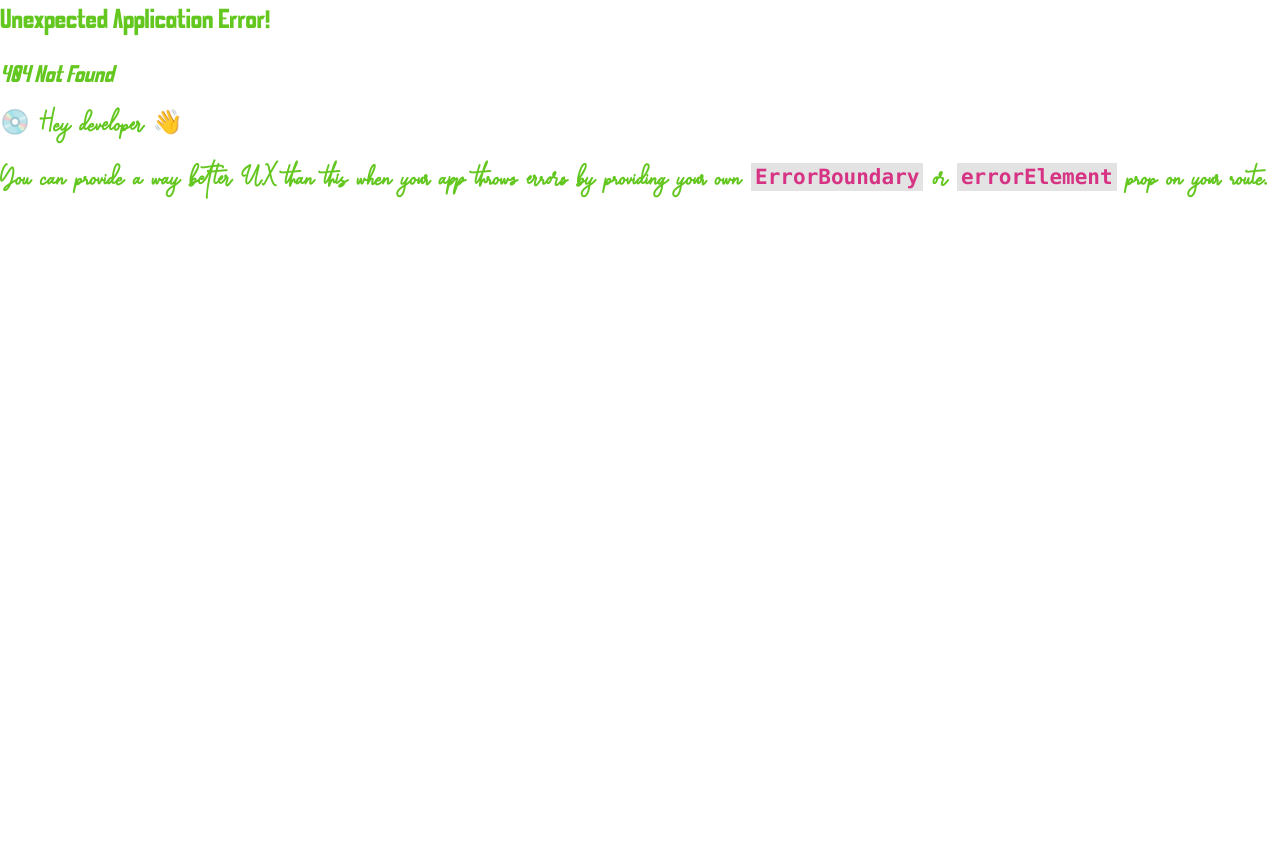
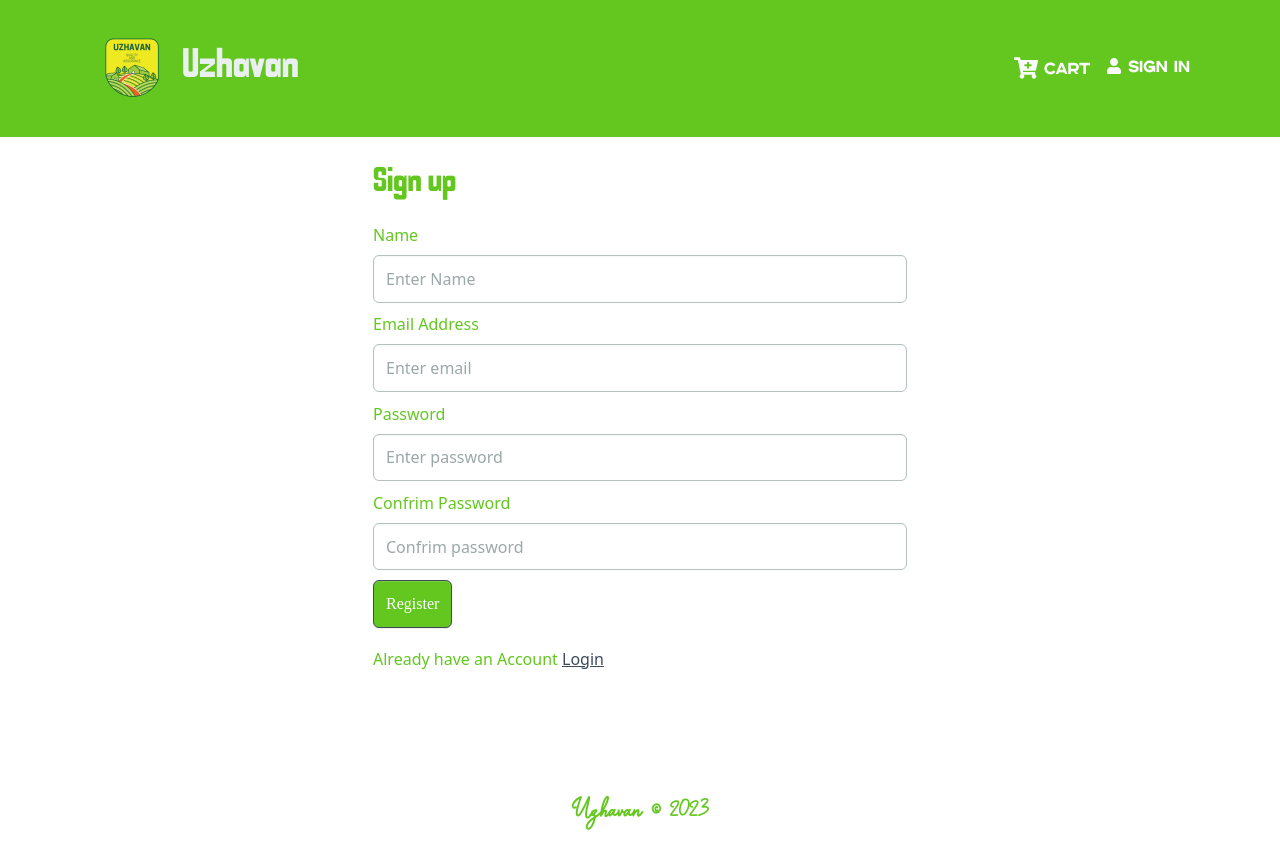
Before and after one commit to DineshG-AIDS/Uzhavan-test, a React (Create React App) app in the folder frontend/: page /register in a window 1280 px wide. Before the commit this address had no page. Before the commit the page ends 800 px from the top, so only its background shows below. Built offline with nearby package versions, Linux system fonts and the light colour scheme; a web font is replaced by a local one.

Commit message:
-Commits till Login Function 🎉

```diff
--- a/frontend/package.json
+++ b/frontend/package.json
@@ -18,6 +18,7 @@
     "react-router-bootstrap": "^0.26.2",
     "react-router-dom": "^6.14.2",
     "react-scripts": "5.0.1",
+    "react-toastify": "^9.1.3",
     "web-vitals": "^2.1.4"
   },
   "scripts": {
--- a/frontend/src/App.js
+++ b/frontend/src/App.js
@@ -2,6 +2,8 @@
 import Header from "./components/Header.jsx";
 import { Container } from "react-bootstrap";
 import Footer from "./components/footer.jsx";
+import { ToastContainer } from "react-toastify";
+import "react-toastify/dist/ReactToastify.css";
 
 const App = () => {
   return (
@@ -13,6 +15,7 @@
         </Container>
       </main>
       <Footer />
+      <ToastContainer />
     </>
   );
 };
--- /dev/null
+++ b/frontend/src/components/FormContainer.jsx
@@ -0,0 +1,15 @@
+import { Container, Row, Col } from "react-bootstrap";
+
+const FormContainer = ({ children }) => {
+  return (
+    <Container>
+      <Row className="justify-content-md-center">
+        <Col xs={12} md={6}>
+          {children}
+        </Col>
+      </Row>
+    </Container>
+  );
+};
+
+export default FormContainer;
--- a/frontend/src/components/Header.jsx
+++ b/frontend/src/components/Header.jsx
@@ -1,13 +1,31 @@
 import React from "react";
-import { Badge, Navbar, Nav, Container } from "react-bootstrap";
-import { FaCartPlus, FaUserShield } from "react-icons/fa";
+import { useNavigate } from "react-router-dom";
+import { Badge, Navbar, Nav, Container, NavDropdown } from "react-bootstrap";
+import { FaCartPlus, FaUser } from "react-icons/fa";
 import { LinkContainer } from "react-router-bootstrap";
-import { useSelector } from "react-redux";
+import { useSelector, useDispatch } from "react-redux";
+import { logout } from "../slices/authSlice";
+import { useLogoutMutation } from "../slices/usersApiSlice";
 
 import logo from "../assets/logo1.png";
 
 const Header = () => {
   const { cartItems } = useSelector((state) => state.cart);
+  // const use= useSelector((state) => state.auth);
+  const { userInfo } = useSelector((state) => state.user);
+  const dispatch = useDispatch();
+  const navigate = useNavigate();
+  const [logoutApiCall] = useLogoutMutation();
+
+  const logOutHandle = async () => {
+    try {
+      await logoutApiCall().unwrap();
+      dispatch(logout());
+      navigate("/login");
+    } catch (error) {
+      console.log(error);
+    }
+  };
 
   return (
     <header>
@@ -38,11 +56,24 @@
                   )}
                 </Nav.Link>
               </LinkContainer>
-              <LinkContainer to="/login">
-                <Nav.Link>
-                  <FaUserShield className="medi" /> Sign In
-                </Nav.Link>
-              </LinkContainer>
+              {userInfo ? (
+                <>
+                  <NavDropdown title={userInfo.name} id="username">
+                    <LinkContainer to="/profile">
+                      <NavDropdown.Item>Profile</NavDropdown.Item>
+                    </LinkContainer>
+                    <NavDropdown.Item onClick={logOutHandle}>
+                      Logout
+                    </NavDropdown.Item>
+                  </NavDropdown>
+                </>
+              ) : (
+                <LinkContainer to="/login">
+                  <Nav.Link>
+                    <FaUser /> Sign In
+                  </Nav.Link>
+                </LinkContainer>
+              )}
             </Nav>
           </Navbar.Collapse>
         </Container>
--- a/frontend/src/index.js
+++ b/frontend/src/index.js
@@ -8,7 +8,7 @@
 } from "react-router-dom";
 import { Provider } from "react-redux";
 import store from "./store.js";
-// import "bootstrap/dist/css/bootstrap.min.css";
+
 import "./assets/styles/bootstrap.custom.css";
 import "./assets/styles/index.css";
 import App from "./App";
@@ -16,12 +16,16 @@
 import HomeScreen from "./screens/HomeScreen";
 import ProductScreen from "./screens/ProductScreen";
 import CartScreen from "./screens/cartScreen.jsx";
+import LoginScreen from "./screens/LoginScreen.jsx";
+import RegisterScreen from "./screens/RegisterScreen.jsx";
 const router = createBrowserRouter(
   createRoutesFromElements(
     <Route path="/" element={<App />}>
       <Route index={true} path="/" element={<HomeScreen />} />
       <Route path="/product/:id" element={<ProductScreen />} />
       <Route path="/cart" element={<CartScreen />} />
+      <Route path="/login" element={<LoginScreen />} />
+      <Route path="/register" element={<RegisterScreen />} />
     </Route>
   )
 );
--- /dev/null
+++ b/frontend/src/screens/LoginScreen.jsx
@@ -0,0 +1,88 @@
+import { useState, useEffect } from "react";
+import { Link, useLocation, useNavigate } from "react-router-dom";
+import { Form, Button, Row, Col } from "react-bootstrap";
+import { useDispatch, useSelector } from "react-redux";
+import Loader from "../components/Loader";
+import FormContainer from "../components/FormContainer";
+
+import { useLoginMutation } from "../slices/usersApiSlice";
+import { setCredentials } from "../slices/authSlice";
+import { toast } from "react-toastify";
+
+const LoginScreen = () => {
+  const [email, setEmail] = useState("");
+  const [password, setPassword] = useState("");
+
+  const dispatch = useDispatch();
+  const navigate = useNavigate();
+  const { userInfo } = useSelector((state) => state.user);
+  // console.log(userInfo);
+
+  const [login, { isLoading }] = useLoginMutation();
+
+  const { search } = useLocation();
+  const sp = new URLSearchParams(search);
+  const redirect = sp.get("redirect") || "/";
+
+  useEffect(() => {
+    if (userInfo) {
+      navigate(redirect);
+    }
+  }, [navigate, redirect, userInfo]);
+
+  const submitHandler = async (e) => {
+    e.preventDefault();
+    try {
+      const res = await login({ email, password }).unwrap();
+      dispatch(setCredentials({ ...res }));
+      navigate(redirect);
+    } catch (err) {
+      toast.error(err?.data?.message || err.error);
+    }
+  };
+
+  return (
+    <FormContainer>
+      <h1>Sign In</h1>
+
+      <Form onSubmit={submitHandler}>
+        <Form.Group className="my-2" controlId="email">
+          <Form.Label>Email Address</Form.Label>
+          <Form.Control
+            type="email"
+            placeholder="Enter email"
+            value={email}
+            onChange={(e) => setEmail(e.target.value)}
+          ></Form.Control>
+        </Form.Group>
+
+        <Form.Group className="my-2" controlId="password">
+          <Form.Label>Password</Form.Label>
+          <Form.Control
+            type="password"
+            placeholder="Enter password"
+            value={password}
+            onChange={(e) => setPassword(e.target.value)}
+          ></Form.Control>
+        </Form.Group>
+
+        <Button disabled={isLoading} type="submit" variant="primary">
+          Sign In
+        </Button>
+
+        {isLoading && <Loader />}
+      </Form>
+
+      <Row className="py-3">
+        <Col>
+          New Customer?{" "}
+          <Link to={redirect ? `/register?redirect=${redirect}` : "/register"}>
+            Register
+          </Link>
+        </Col>
+      </Row>
+    </FormContainer>
+  );
+};
+
+export default LoginScreen;
--- /dev/null
+++ b/frontend/src/screens/RegisterScreen.jsx
@@ -0,0 +1,114 @@
+import { useState, useEffect } from "react";
+import { Link, useLocation, useNavigate } from "react-router-dom";
+import { Form, Button, Row, Col } from "react-bootstrap";
+import { useDispatch, useSelector } from "react-redux";
+import Loader from "../components/Loader";
+import FormContainer from "../components/FormContainer";
+
+import { useRegisterMutation } from "../slices/usersApiSlice";
+import { setCredentials } from "../slices/authSlice";
+import { toast } from "react-toastify";
+
+const RegisterScreen = () => {
+  const [email, setEmail] = useState("");
+  const [name, SetName] = useState("");
+  const [password, setPassword] = useState("");
+  const [Confrimpassword, setConfrimPassword] = useState("");
+
+  const dispatch = useDispatch();
+  const navigate = useNavigate();
+  const { userInfo } = useSelector((state) => state.user);
+  // console.log(userInfo);
+
+  const [register, { isLoading }] = useRegisterMutation();
+
+  const { search } = useLocation();
+  const sp = new URLSearchParams(search);
+  const redirect = sp.get("redirect") || "/";
+
+  useEffect(() => {
+    if (userInfo) {
+      navigate(redirect);
+    }
+  }, [navigate, redirect, userInfo]);
+
+  const submitHandler = async (e) => {
+    e.preventDefault();
+    if (password !== Confrimpassword) {
+      toast.error("password do not match");
+      return;
+    } else {
+      try {
+        const res = await register({ name, email, password }).unwrap();
+        dispatch(setCredentials({ ...res }));
+        navigate(redirect);
+      } catch (err) {
+        toast.error(err?.data?.message || err.error);
+      }
+    }
+  };
+
+  return (
+    <FormContainer>
+      <h1>Sign up</h1>
+
+      <Form onSubmit={submitHandler}>
+        <Form.Group className="my-2" controlId="name">
+          <Form.Label>Name</Form.Label>
+          <Form.Control
+            type="text"
+            placeholder="Enter Name"
+            value={name}
+            onChange={(e) => SetName(e.target.value)}
+          ></Form.Control>
+        </Form.Group>
+        <Form.Group className="my-2" controlId="email">
+          <Form.Label>Email Address</Form.Label>
+          <Form.Control
+            type="email"
+            placeholder="Enter email"
+            value={email}
+            onChange={(e) => setEmail(e.target.value)}
+          ></Form.Control>
+        </Form.Group>
+
+        <Form.Group className="my-2" controlId="password">
+          <Form.Label>Password</Form.Label>
+          <Form.Control
+            type="password"
+            placeholder="Enter password"
+            value={password}
+            onChange={(e) => setPassword(e.target.value)}
+          ></Form.Control>
+        </Form.Group>
+
+        <Form.Group className="my-2" controlId="confrimPassword">
+          <Form.Label>Confrim Password</Form.Label>
+          <Form.Control
+            type="password"
+            placeholder="Confrim password"
+            value={Confrimpassword}
+            onChange={(e) => setConfrimPassword(e.target.value)}
+          ></Form.Control>
+        </Form.Group>
+
+        <Button disabled={isLoading} type="submit" variant="primary">
+          Register
+        </Button>
+
+        {isLoading && <Loader />}
+      </Form>
+
+      <Row className="py-3">
+        <Col>
+          Already have an Account{" "}
+          <Link to={redirect ? `/login?redirect=${redirect}` : "/login"}>
+            Login
+          </Link>
+        </Col>
+      </Row>
+    </FormContainer>
+  );
+};
+
+export default RegisterScreen;
--- /dev/null
+++ b/frontend/src/slices/authSlice.js
@@ -0,0 +1,28 @@
+import { createSlice } from "@reduxjs/toolkit";
+
+const initialState = {
+  userInfo: localStorage.getItem("userInfo")
+    ? JSON.parse(localStorage.getItem("userInfo"))
+    : null,
+};
+// console.log(initialState);
+
+const authSlice = createSlice({
+  name: "auth",
+  initialState,
+  reducers: {
+    setCredentials: (state, action) => {
+      state.userInfo = action.payload;
+      localStorage.setItem("userInfo", JSON.stringify(action.payload));
+      // console.log(state.userInfo);
+    },
+    logout: (state, action) => {
+      state.userInfo = null;
+      localStorage.removeItem("userInfo");
+    },
+  },
+});
+
+export const { setCredentials, logout } = authSlice.actions;
+
+export default authSlice.reducer;
--- a/frontend/src/slices/cartSlice.js
+++ b/frontend/src/slices/cartSlice.js
@@ -12,7 +12,7 @@
   reducers: {
     addToCart: (state, action) => {
       const item = action.payload;
-      console.log("payload", item);
+      // console.log("payload", item);
       const existItem = state.cartItems.find((x) => x._id === item._id);
 
       if (existItem) {
--- /dev/null
+++ b/frontend/src/slices/usersApiSlice.js
@@ -0,0 +1,34 @@
+import { USERS_URL } from "../constants";
+import { apiSlice } from "./apiSlices";
+
+export const usersApiSlice = apiSlice.injectEndpoints({
+  endpoints: (builder) => ({
+    login: builder.mutation({
+      query: (data) => ({
+        url: `${USERS_URL}/auth`,
+        method: "POST",
+        body: data,
+      }),
+    }),
+    register: builder.mutation({
+      query: (data) => ({
+        url: `${USERS_URL}`,
+        method: "POST",
+        body: data,
+      }),
+    }),
+
+    logout: builder.mutation({
+      query: () => ({
+        url: `${USERS_URL}/logout`,
+        method: "POST",
+      }),
+    }),
+  }),
+});
+
+export const {
+  useLoginMutation,
+  useLogoutMutation,
+  useRegisterMutation,
+} = usersApiSlice; // Correct export name
--- a/frontend/src/store.js
+++ b/frontend/src/store.js
@@ -1,11 +1,13 @@
 import { configureStore } from "@reduxjs/toolkit";
 import { apiSlice } from "./slices/apiSlices";
 import cartSliceReducer from "./slices/cartSlice";
+import authSliceReducer from "./slices/authSlice";
 
 const store = configureStore({
   reducer: {
     [apiSlice.reducerPath]: apiSlice.reducer,
     cart: cartSliceReducer,
+    user: authSliceReducer,
   },
   middleware: (getDefaultMiddleware) =>
     getDefaultMiddleware().concat(apiSlice.middleware),
```
Also changed, not shown: 2 other files (tests, documents, lock files or other folders).
